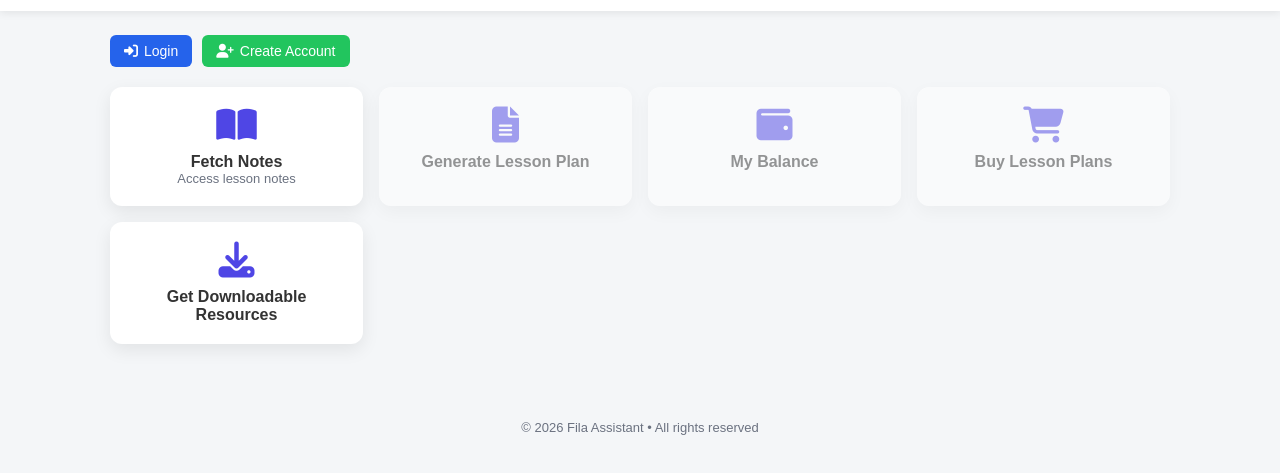
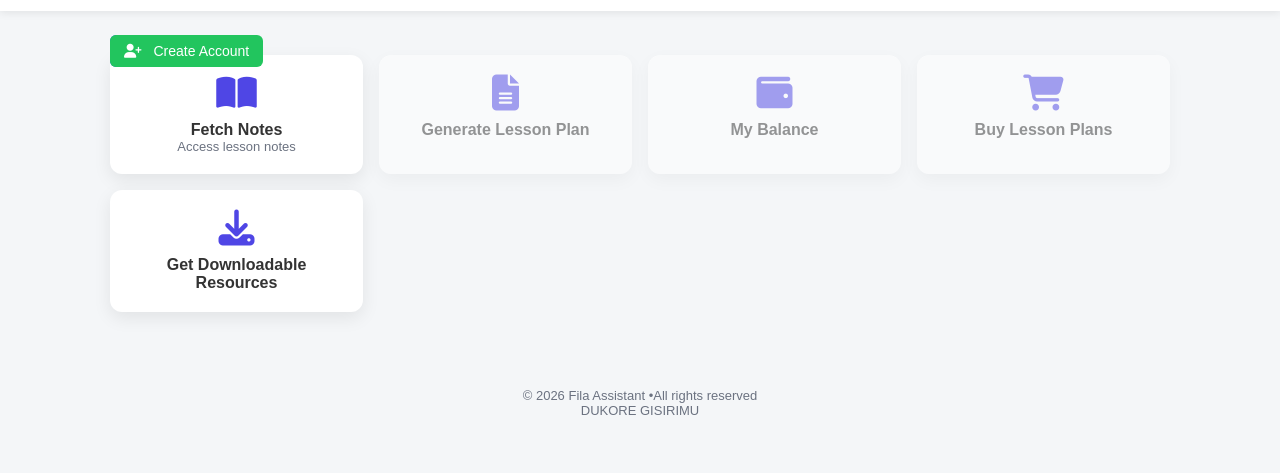
Before and after one commit to Fils25git/FilaTest, a website: page index.html in a window 1280 px wide. Shown: the part 57-530 px from the top of the page. Drawn offline with Linux system fonts and the light colour scheme.

Commit message:
Update index.html

```diff
--- a/index.html
+++ b/index.html
@@ -25,7 +25,7 @@ body { background:#f4f6f8; color:#333; padding-top:72px; }
 
 /* PROFILE ICON */
 .profile-icon {
-    font-size:22px; color:#4f46e5; cursor:pointer; display:none;
+    font-size:28px; color:#4f46e5; cursor:pointer; display:none;
 }
 
 /* MAIN */
@@ -33,11 +33,12 @@ main { max-width:1100px; margin:auto; padding:20px; }
 
 /* AUTH BAR */
 .auth-bar {
-    display:flex; gap:10px; margin-bottom:20px; flex-wrap:wrap;
+    display:flex; gap:12px; margin-bottom:20px; flex-wrap:wrap; margin-right:15%;
 }
 .auth-bar button {
+    position:fixed;
     padding:8px 14px; border:none; border-radius:6px;
-    cursor:pointer; font-size:14px; display:flex; align-items:center; gap:6px;
+    cursor:pointer; font-size:14px; display:flex; align-items:center; gap:12px;
 }
 .login-btn { background:#2563eb; color:#fff; }
 .signup-btn { background:#22c55e; color:#fff; }
@@ -125,7 +126,7 @@ footer {
 
 </main>
 
-<footer>© 2026 Fila Assistant • All rights reserved</footer>
+<footer>© 2026 Fila Assistant •All rights reserved <br>DUKORE GISIRIMU</footer>
 <div id="toast" class="toast"></div>
 
 <script>
```
